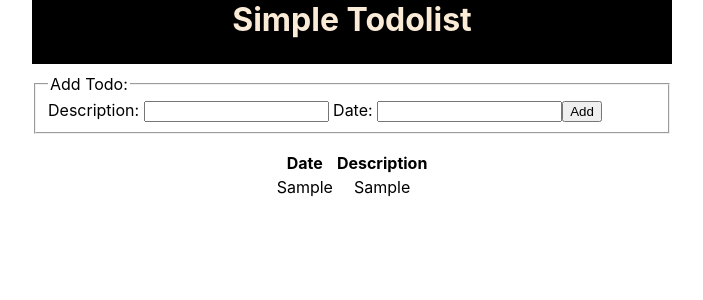
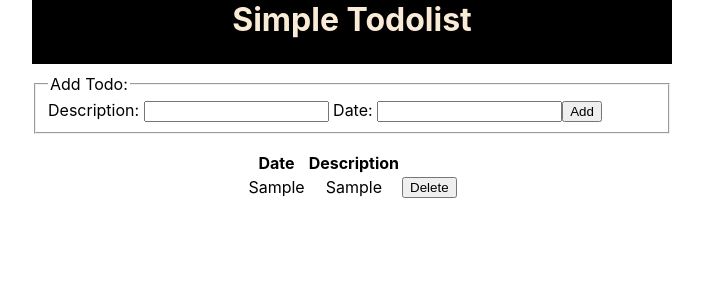
Before and after one commit to SampoLang/todolist, a React (Create React App) app: page / in a window 1280 px wide. Both pictures are taken after typing "Sample", "Sample" into the empty fields and a click on the input "Add". Shown: the top 300 px of the page, without its empty margins (288-991 px from the left). Built offline with nearby package versions, Linux system fonts and the light colour scheme.

Commit message:
Added delete functionality

```diff
--- a/src/App.js
+++ b/src/App.js
@@ -18,6 +18,11 @@ function Todolist() {
     event.preventDefault();
     setTodos([todo, ...todos]);
     setTodo({ description: "", date: "" });
+
+  }
+  const deleteTodo = (index) => {
+    const updatedTodo = [...todos].filter((todo, i) => i !== index)
+    setTodos(updatedTodo);
   }
   return (
     <div className="App">
@@ -33,16 +38,17 @@ function Todolist() {
         </form>
       </fieldset>
       <table>
-        <tr>
-          <th>Date</th>
-          <th>Description</th>
-        </tr>
         <tbody>
+          <tr>
+            <th>Date</th>
+            <th>Description</th>
+          </tr>
           {
             todos.map((todo, index) =>
               <tr key={index}>
                 <td>{todo.date}</td>
                 <td>{todo.description}</td>
+                <button onClick={() => deleteTodo(index)}>Delete</button>
               </tr>)
           }
         </tbody>
```
